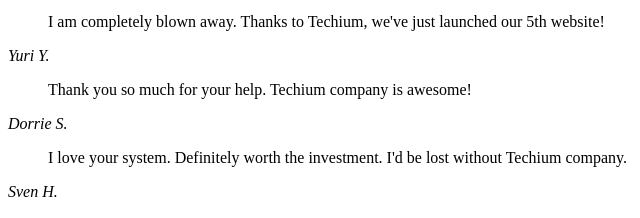
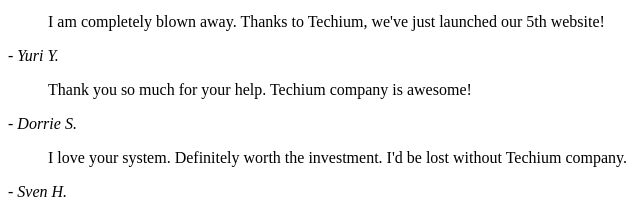
Before and after one commit to AbdelrahmanAmrSobh/alx-frontend, a plain HTML site: page 0x00-html_advanced/29-index.html in a window 1280 px wide. Shown: the part 1763-1981 px from the top of the page, 0-640 px from the left. Drawn offline with Linux system fonts and the light colour scheme.

Commit message:
Add hyphen

```diff
--- a/0x00-html_advanced/29-index.html
+++ b/0x00-html_advanced/29-index.html
@@ -187,7 +187,7 @@
                             I am completely blown away. Thanks to Techium, we've just launched our 5th website!
                         </blockquote>
                         <cite>
-                            Yuri Y.
+                            - Yuri Y.
                         </cite>
                     </article>
                     <article>
@@ -195,7 +195,7 @@
                             Thank you so much for your help. Techium company is awesome!
                         </blockquote>
                         <cite>
-                            Dorrie S.
+                            - Dorrie S.
                         </cite>
                     </article>
                     <article>
@@ -203,7 +203,7 @@
                             I love your system. Definitely worth the investment. I'd be lost without Techium company.
                         </blockquote>
                         <cite>
-                            Sven H.
+                            - Sven H.
                         </cite>
                     </article>
                 </div>
```
